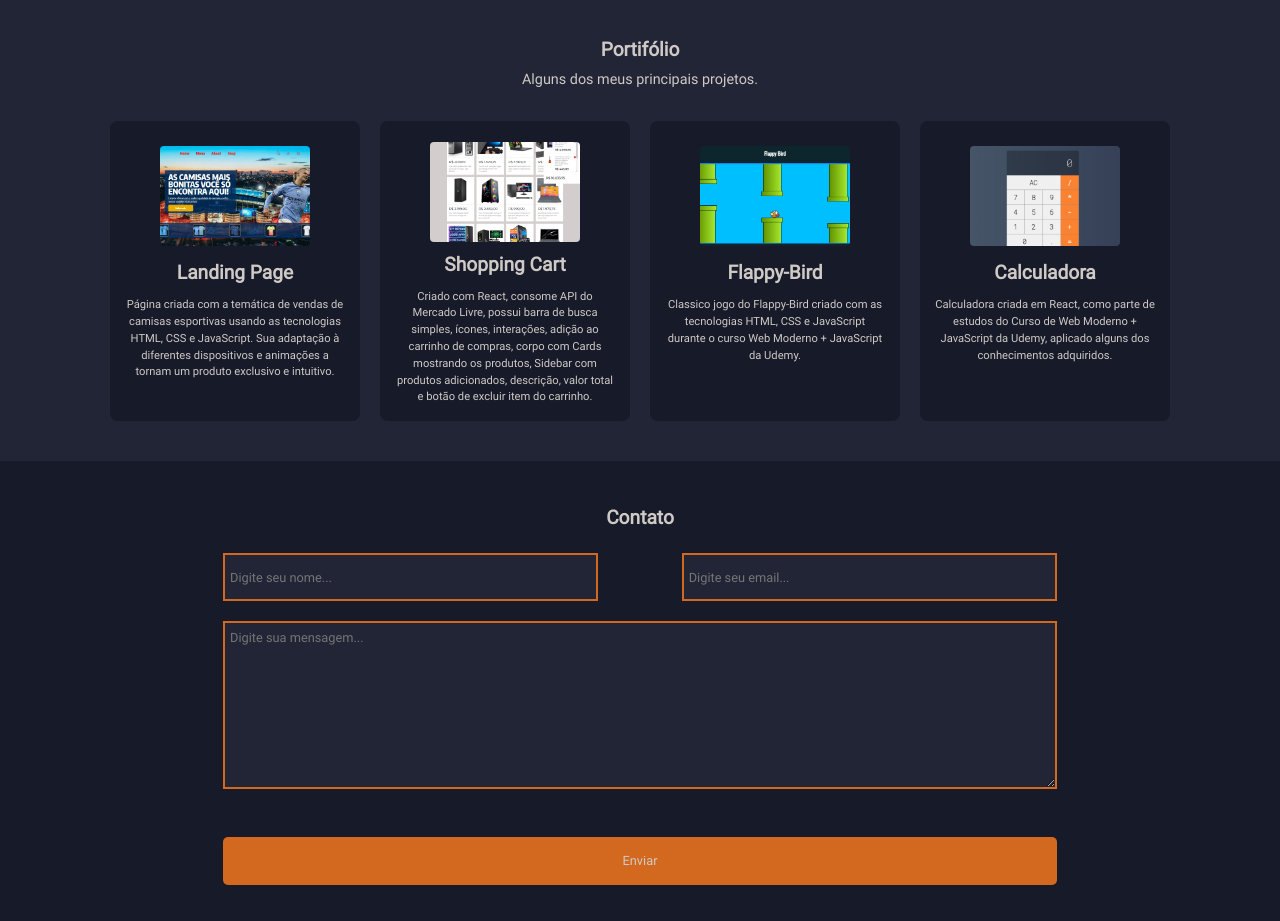
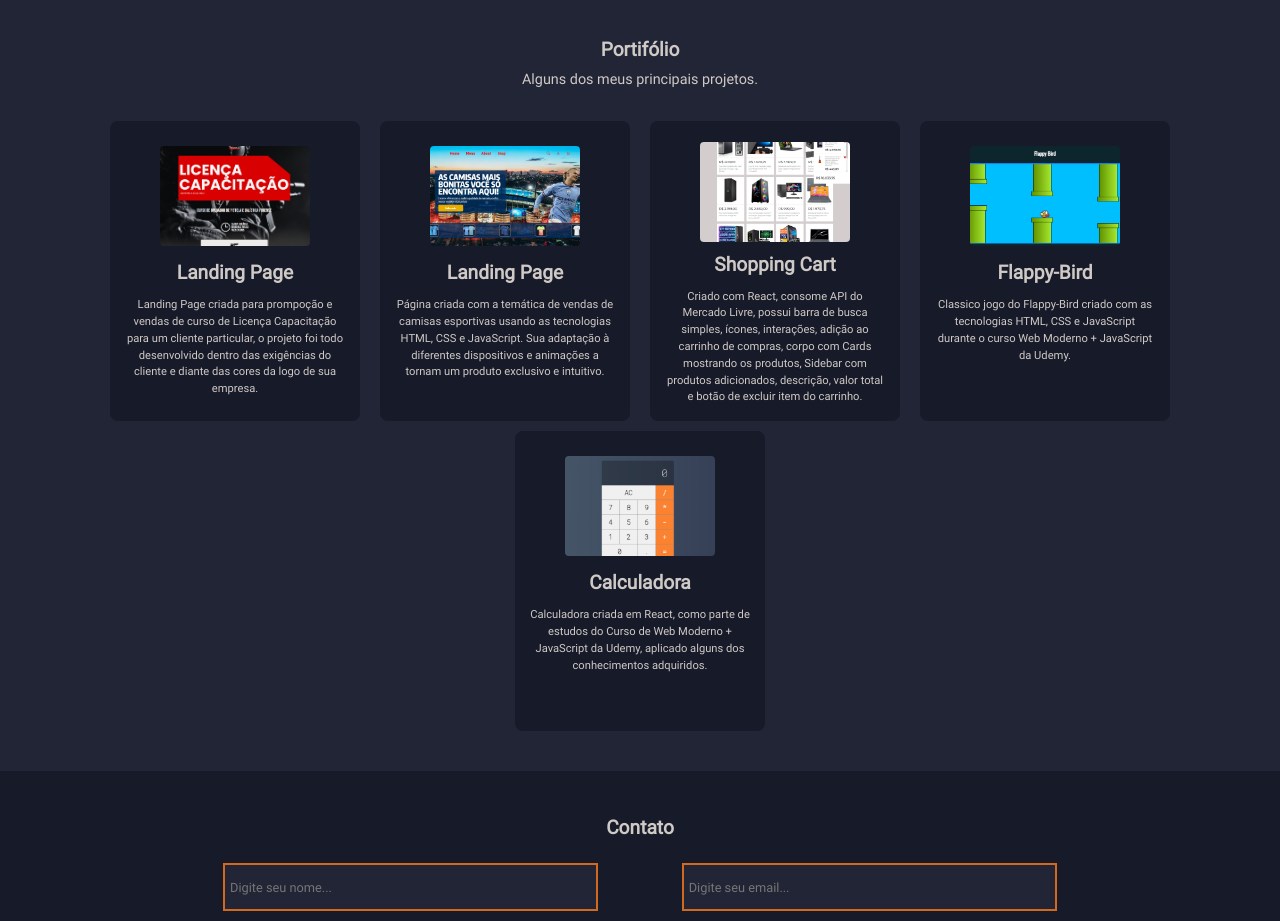
Before and after one commit to EvandroBallesSantos/Landing-Page, a website: page index.html in a window 1280 px wide. Shown: the part 1140-2061 px from the top of the page. Drawn offline with nearby package versions, Linux system fonts and the light colour scheme.

```diff
--- a/index.html
+++ b/index.html
@@ -139,25 +139,32 @@
                 <div class="card-img-01"></div>
               </div>
               <h2>Landing Page</h2>
+              <div class="desc-card">Landing Page criada para prompoção e vendas de curso de Licença Capacitação para um cliente particular, o projeto foi todo desenvolvido dentro das exigências do cliente e diante das cores da logo de sua empresa.</div>
+            </div>
+            <div class="card-only">
+              <div class="image-card">
+                <div class="card-img-02"></div>
+              </div>
+              <h2>Landing Page</h2>
               <div class="desc-card">Página criada com a temática de vendas de camisas esportivas usando as tecnologias HTML, CSS e JavaScript. Sua adaptação à diferentes dispositivos e animações a tornam um produto exclusivo e intuitivo.</div>
             </div>
             <div class="card-only">
               <div class="image-card">
-                <div class="card-img-02"></div>
+                <div class="card-img-03"></div>
               </div>
               <h2>Shopping Cart</h2>
               <div class="desc-card">Criado com React, consome API do Mercado Livre, possui barra de busca simples, ícones, interações, adição ao carrinho de compras, corpo com Cards mostrando os produtos, Sidebar com produtos adicionados, descrição, valor total e botão de excluir item do carrinho.</div>
             </div>
             <div class="card-only">
               <div class="image-card">
-                <div class="card-img-03"></div>
+                <div class="card-img-04"></div>
               </div>
               <h2>Flappy-Bird</h2>
               <div class="desc-card">Classico jogo do Flappy-Bird criado com as tecnologias HTML, CSS e JavaScript durante o curso Web Moderno + JavaScript da Udemy.</div>
             </div>
             <div class="card-only">
               <div class="image-card">
-                <div class="card-img-04"></div>
+                <div class="card-img-05"></div>
               </div>
               <h2>Calculadora</h2>
               <div class="desc-card">Calculadora criada em React, como parte de estudos do Curso de Web Moderno + JavaScript da Udemy, aplicado alguns dos conhecimentos adquiridos.</div>
--- a/style.css
+++ b/style.css
@@ -274,6 +274,14 @@
     width: 100%;
 }
 .card-img-01{
+    background-image: url(imgs/printPageLicencaCapacitacao01.png);
+    background-position: center;
+    background-size: cover;
+    border-radius: 4px;
+    height: 100px;
+    width: 150px;
+}
+.card-img-02{
     background-image: url(imgs/landingPage02PrintScreem.png);
     background-position: center;
     background-size: cover;
@@ -281,7 +289,7 @@
     height: 100px;
     width: 150px;
 }
-.card-img-02{
+.card-img-03{
     background-image: url(imgs/shoppingCar01.png);
     background-position: center;
     background-size: cover;
@@ -289,7 +297,7 @@
     height: 100px;
     width: 150px;
 }
-.card-img-03{
+.card-img-04{
     background-image: url(imgs/flappyBird.png);
     background-position: center;
     background-size: cover;
@@ -297,7 +305,7 @@
     height: 100px;
     width: 150px;
 }
-.card-img-04{
+.card-img-05{
     background-image: url(imgs/calculadora01.png);
     background-position: center;
     background-size: cover;
```
Also changed, not shown: imgs/printPageLicencaCapacitacao01.png (added), 1 other file.
